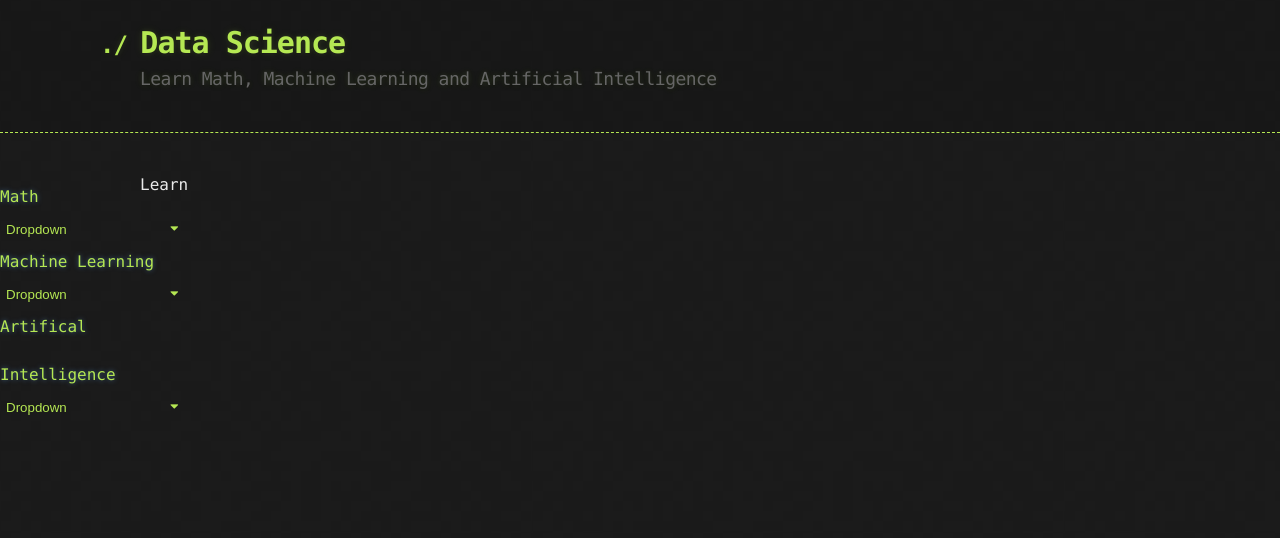
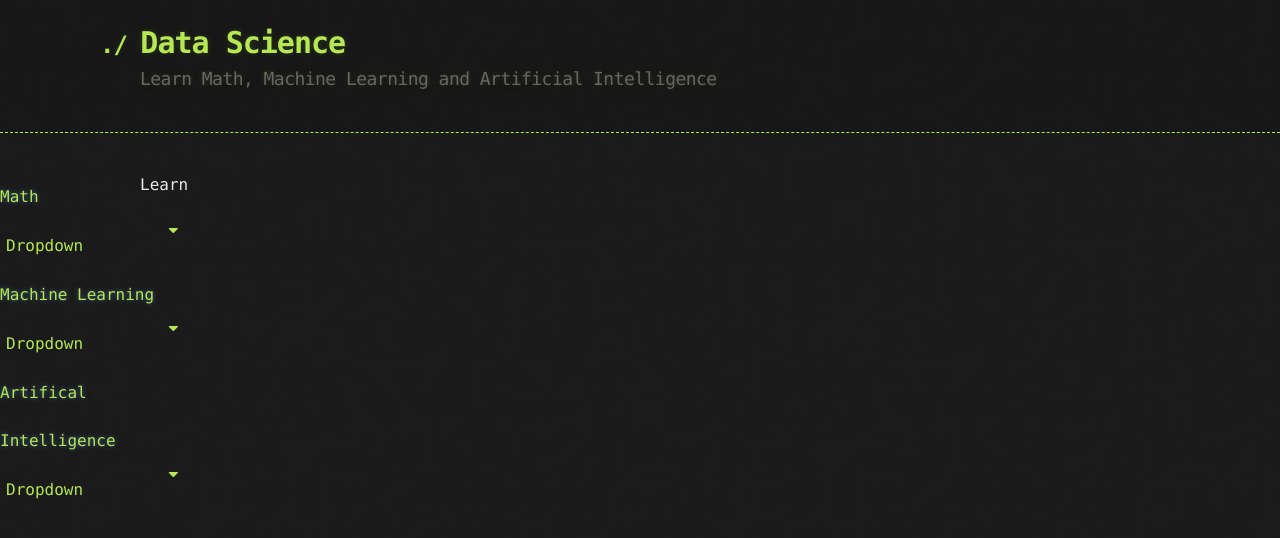
Before and after one commit to bardie/bardie.github.io, a Jekyll site: the page built from README.md, in a window 1280 px wide. Shown: the top 538 px of the page. Built offline with Jekyll 4.4.1, drawn with Linux system fonts in a browser that asks for light colours; our own code applies the rules of GitHub Pages for plain Markdown files.

Commit message:
Update jekyll-theme-hacker.scss

```diff
--- a/_sass/jekyll-theme-hacker.scss
+++ b/_sass/jekyll-theme-hacker.scss
@@ -56,6 +56,9 @@ body {
   cursor: pointer;
   outline: none;
   color: #B5E753;
+  font-size: 16px;
+  line-height: 3;
+  font-family: Monaco, "Bitstream Vera Sans Mono", "Lucida Console", Terminal, monospace;
 }
 
 /* On mouse-over */
```
